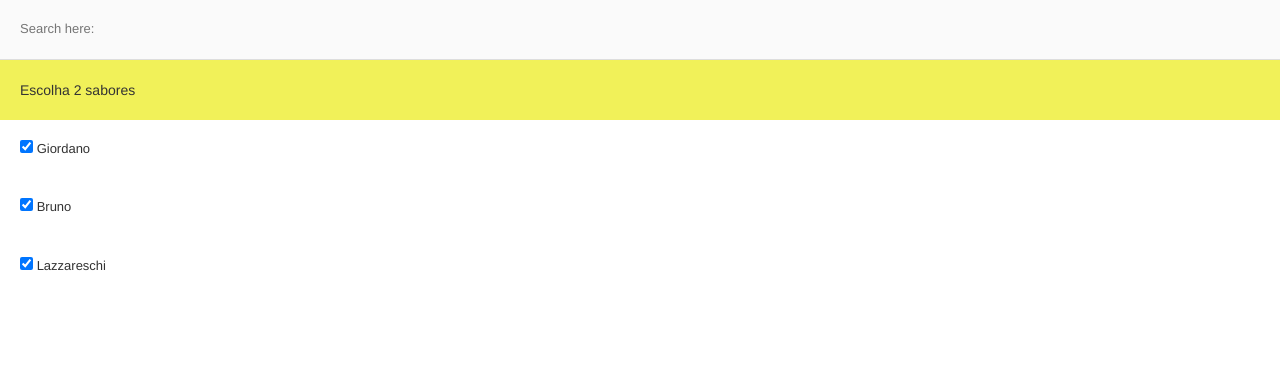
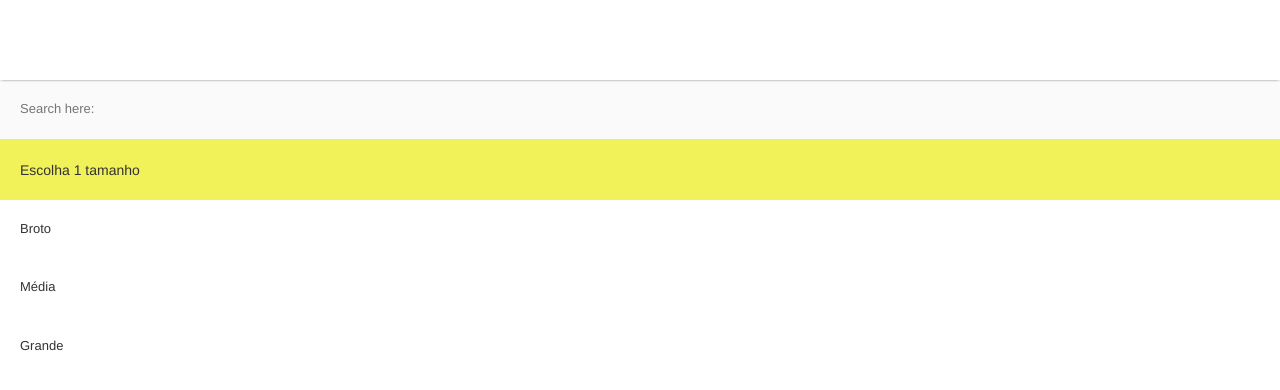
Before and after one commit to giolazzareschi/templaterjs, a website: page public/index.html in a window 1280 px wide. Drawn offline with Linux system fonts and the light colour scheme; files that its build step writes are made by us from their sources.

Commit message:
Initial screen

```diff
--- a/dev/js/bundle.js
+++ b/dev/js/bundle.js
@@ -3,6 +3,7 @@ if (document.addEventListener)
 
 window.$list;
 window.$list_search;
+window.$app;
 window.template_data;
 function start_app(){
 	// var x = performance.now();
@@ -70,17 +71,17 @@ function start_app(){
 	};
 
 	tpl_data.searchbar.items = [
-		{name : "Giordano", css : {class : "item-list", hide : false, selected : false, checked : 'checked'} },
-		{name : "Bruno", css : {class : "item-list", hide : false, selected : false, checked : 'checked'}  },
-		{name : "Lazzareschi", css : {class : "item-list", hide : false, selected : false, checked : 'checked'} }
+		{name : "Broto", css : {class : "item-list", hide : false, selected : false} },
+		{name : "Média", css : {class : "item-list", hide : false, selected : false}  },
+		{name : "Grande", css : {class : "item-list", hide : false, selected : false} }
 	]
 
 	// window.$list = new CityList({
 	// 	template_data : tpl_data
 	// });
 
-	$list_search = new SearchBar({
-		template_data : tpl_data.searchbar
+	$app = new ScreenManager({
+		template_data : tpl_data
 	});
 
 };
--- a/dev/js/screens/ListSearch.js
+++ b/dev/js/screens/ListSearch.js
@@ -11,20 +11,31 @@ var ListSearch = TemplaterList.extend({
 	limit : 1,
 
 	toggle : function( item ){
-		var pos = this.hasitem( item );
+		var pos = this.hasitem( item ), sels = this.selected_items.length;
 		if( pos === false ){
-			if( this.selected_items.length < this.limit ){
-				this.additem( item );
-			}
+			if( sels > 0  )
+				this.unselectall();
+
+			this.additem( item );
 		}else{
 			this.removeitem(item, pos);
 		}
 		this.parent.updateMessage( this.limit - this.selected_items.length );
 	},
 
+	unselectall : function(){
+		var items = this.selected_items, i = 0 , qt = items.length;
+
+		for( ; i < qt ; i++ ){
+			items[ i ].css.selected = false;
+			this.selected_items.splice(i,1);
+		}
+
+	},
+
 	additem : function( item ){
 		item.css.selected = true;
-		this.selected_items.push({name : item.name});
+		this.selected_items.push(item);
 	},
 
 	hasitem : function( item ){
--- a/dev/js/screens/ListSearchItem.js
+++ b/dev/js/screens/ListSearchItem.js
@@ -16,7 +16,6 @@ var ListSearchItem = Templater.extend({
 
 	template : `
 		<li hideall="{{allcss.hide}}" hide="{{css.hide}}" selectedall="{{allcss.selected}}" selected="{{css.selected}}" class="{{css.class}}">
-			<input type="checkbox" "{{css.checked}}" />
 			<label>{{name}}</label>
 		</li>`
 
--- /dev/null
+++ b/dev/js/screens/ScreenManager.js
@@ -0,0 +1,33 @@
+var ScreenManager = Templater.extend({
+
+	type : 'ScreenManager',
+
+	autopaint : true,
+
+	binds : function(){
+		this.addscreen(
+			new SearchBar({
+				template_data : this.template_data.$$item__.searchbar
+			})
+		);
+
+		this.render( document.body );
+	},
+
+	screens : {},
+
+	addscreen : function( screen ){
+		this.screens[ screen.type ] = screen;
+
+		screen.render( this.elements.appmaincontent );
+	},
+
+	template : `
+	<div appmaincenter>
+		<div appmainheader></div>
+		<div id="appmaincontent" appmaincontent></div>
+		<div appmainfooter></div>
+	</div>
+	`
+
+});
--- a/dev/js/screens/SearchBar.js
+++ b/dev/js/screens/SearchBar.js
@@ -14,23 +14,20 @@ var SearchBar = Templater.extend({
 
 		list_search.parent = this;
 
-		list_search.limit = 2;
-
 		this.updateMessage( list_search.limit );
 
 		this.listmodel = list_search;
 
 		list_search.render( this.elements.listhere );
-		this.render( document.body );
 
 	},
 
 	updateMessage : function( items ){
 		if( items ){
 			this.template_data.$$item__.allcss.successMessage = false;
-			this.template_data.$$item__.message = "Escolha " + items + " sabores";
+			this.template_data.$$item__.message = "Escolha " + items + " tamanho";
 		}else{
-			this.template_data.$$item__.message = "Ok! Go to next >";
+			this.template_data.$$item__.message = "Sabores >>";
 			this.template_data.$$item__.allcss.successMessage = true;
 		}
 	},
--- a/dev/styl/CityList.styl
+++ b/dev/styl/CityList.styl
@@ -47,7 +47,7 @@
 			opacity: 1
 
 			&[hide="true"], &[hideall="true"]
-				opacity: .5
+				display:none
 
 			&[selected="true"], &[selectedall="true"]
 				background-color: #438eff
--- a/dev/styl/base.styl
+++ b/dev/styl/base.styl
@@ -98,3 +98,20 @@ a
 
 	&.success
 		color: #45d
+
+div[appmaincenter]
+	display: flex
+	displayflexdirection: column
+	height: 100%
+
+	div[appmainheader], div[appmainfooter]
+		flex: 0 0 80px
+		z-index: 1
+
+	div[appmaincontent]
+		flex: 1 0 auto
+		z-index: 1
+
+	div[appmainheader]
+		z-index: 2
+		box-shadow: 0px 0px 3px -1px #000
```
Also changed, not shown: dev/grunt/styl.css, public/build/concat.js, public/build/min.css.
